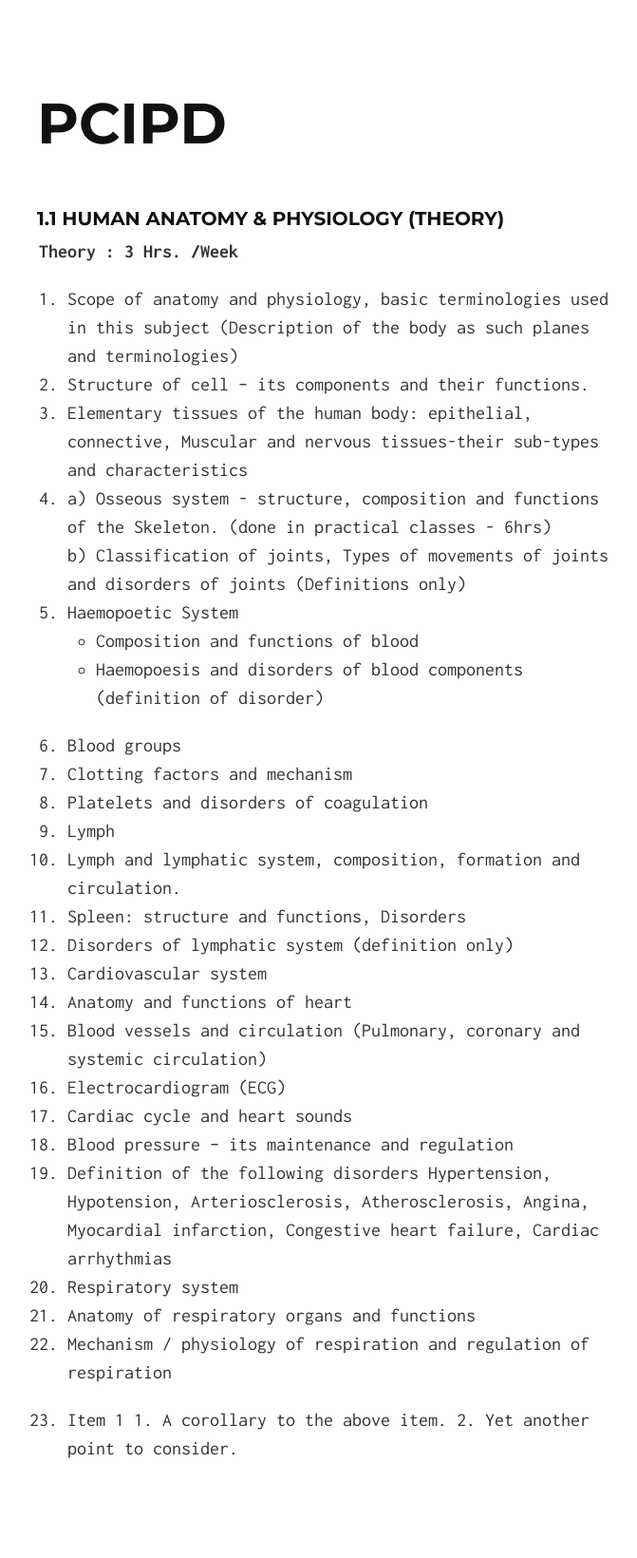
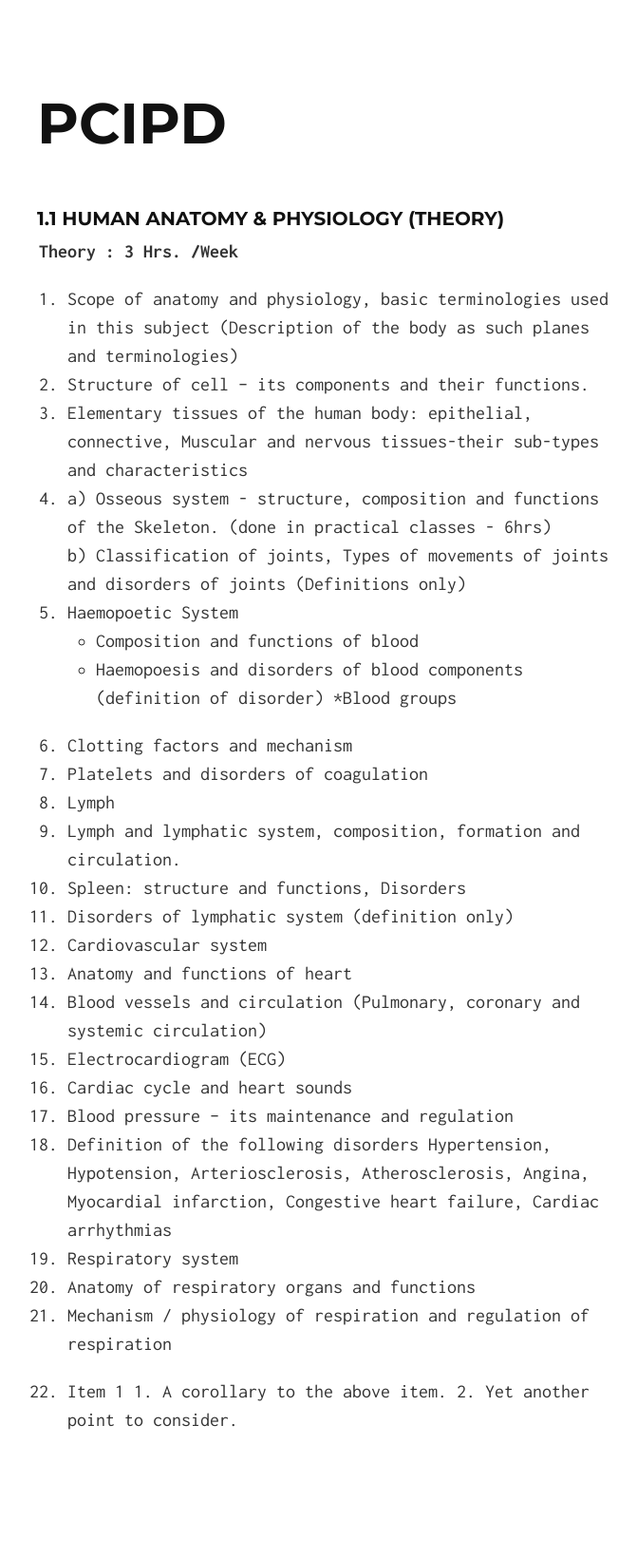
Before and after one commit to Shaaan/pcipd, a Jekyll site: the page built from syllabus1/index.md, in a window 1280 px wide. Shown: the whole page at 95% size, without its empty margins (299-970 px from the left). Built offline with Jekyll 4.4.1, drawn with Linux system fonts in a browser that asks for light colours; after the commit the page ends 1610 px from its top, so only the background shows below that; part of the change alters nothing that is shown.

```diff
--- a/syllabus1/index.md
+++ b/syllabus1/index.md
@@ -16,9 +16,9 @@ nervous tissues-their sub-types and characteristics
   b) Classification of joints, Types of movements of joints and disorders of joints
  (Definitions only)
 5. Haemopoetic System
-* Composition and functions of blood
- * Haemopoesis and disorders of blood components (definition of disorder)
-  1. Blood groups
+ * Composition and functions of blood
+  * Haemopoesis and disorders of blood components (definition of disorder)
+*Blood groups
   4. Clotting factors and mechanism
   5. Platelets and disorders of coagulation
 6. Lymph
```
